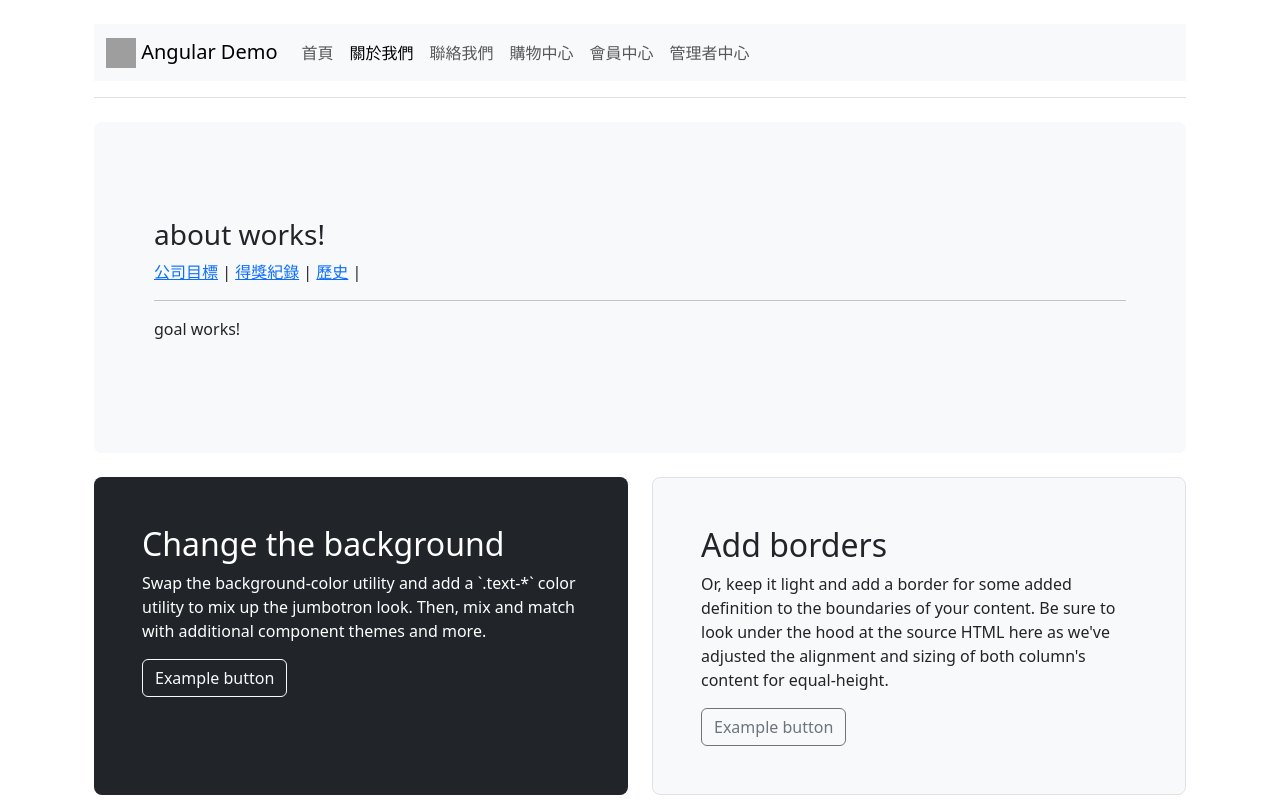
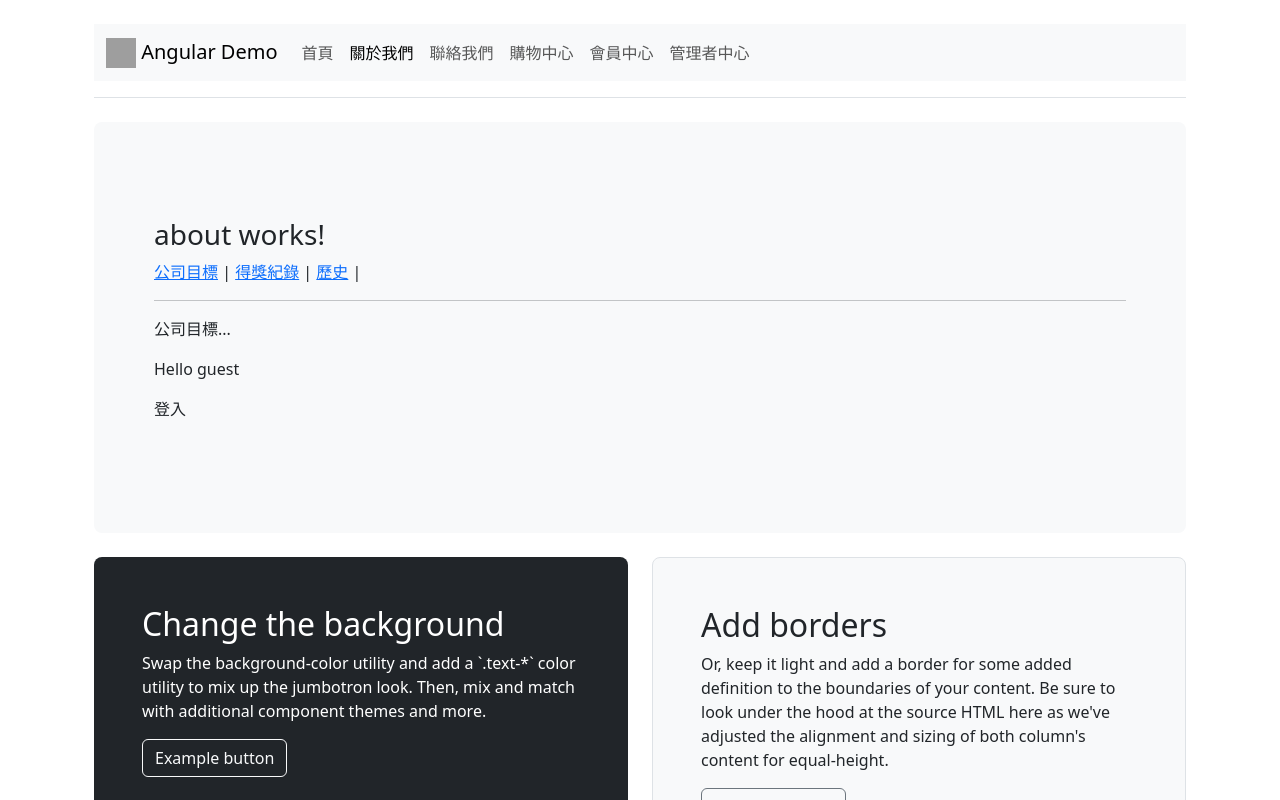
Before and after one commit to HsiaoHungWang/AngularDemo, an Angular app in the folder my-app/: page /about/goal in a window 1280 px wide. Shown: the top 800 px of the page. Built offline with nearby package versions, Linux system fonts and the light colour scheme; grey boxes are pictures that could not be loaded.

Commit message:
Interpolation

```diff
--- a/my-app/src/app/goal/goal.component.html
+++ b/my-app/src/app/goal/goal.component.html
@@ -1 +1,4 @@
-<p>goal works!</p>
+<p>{{ title }}</p>
+<p>Hello {{ getName() }}</p>
+<p> {{ isLogin ? "登出" :"登入" }}</p>
+<p>{{ person?.name }}</p>
--- a/my-app/src/app/goal/goal.component.ts
+++ b/my-app/src/app/goal/goal.component.ts
@@ -6,5 +6,31 @@ import { Component } from '@angular/core';
   styleUrls: ['./goal.component.css']
 })
 export class GoalComponent {
+  title:string = "公司目標...";
+  getName():string{
+    return "guest";
+  }
+  isLogin:boolean = false;
+price:number = 1000;
+week:string[] = ["二","三"];
+  // person:IUser = {
+  //   name: "Jack",
+  //   age: 30
+  // }
+  //person:IUser | null = null;
+  person:IUser[]=[
+    {
+        name: "Jack",
+        age: 30
+      },
+      {
+          name: "Mary",
+          age: 32
+        }
+  ]
+}
 
+interface IUser{
+  name: string,
+  age?: number
 }
```
